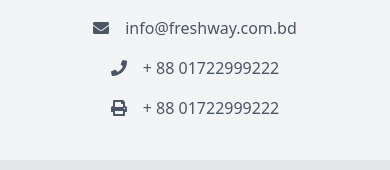
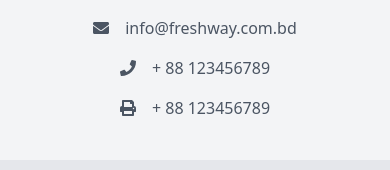
Before and after one commit to AveyBD/freshway.com.bd, a React (Create React App) app: page / in a window 390 px wide. Shown: the part 3304-3474 px from the top of the page. Built offline with nearby package versions, Linux system fonts and the light colour scheme.

Commit message:
Removed Phone Number

```diff
--- a/src/Components/Foooter/Footer.js
+++ b/src/Components/Foooter/Footer.js
@@ -256,7 +256,7 @@
                     d="M493.4 24.6l-104-24c-11.3-2.6-22.9 3.3-27.5 13.9l-48 112c-4.2 9.8-1.4 21.3 6.9 28l60.6 49.6c-36 76.7-98.9 140.5-177.2 177.2l-49.6-60.6c-6.8-8.3-18.2-11.1-28-6.9l-112 48C3.9 366.5-2 378.1.6 389.4l24 104C27.1 504.2 36.7 512 48 512c256.1 0 464-207.5 464-464 0-11.2-7.7-20.9-18.6-23.4z"
                   ></path>
                 </svg>
-                + 88 01722999222
+                + 88 123456789
               </p>
               <p className="flex items-center justify-center md:justify-start">
                 <svg
@@ -274,7 +274,7 @@
                     d="M448 192V77.25c0-8.49-3.37-16.62-9.37-22.63L393.37 9.37c-6-6-14.14-9.37-22.63-9.37H96C78.33 0 64 14.33 64 32v160c-35.35 0-64 28.65-64 64v112c0 8.84 7.16 16 16 16h48v96c0 17.67 14.33 32 32 32h320c17.67 0 32-14.33 32-32v-96h48c8.84 0 16-7.16 16-16V256c0-35.35-28.65-64-64-64zm-64 256H128v-96h256v96zm0-224H128V64h192v48c0 8.84 7.16 16 16 16h48v96zm48 72c-13.25 0-24-10.75-24-24 0-13.26 10.75-24 24-24s24 10.74 24 24c0 13.25-10.75 24-24 24z"
                   ></path>
                 </svg>
-                + 88 01722999222
+                + 88 123456789
               </p>
             </div>
           </div>
```
